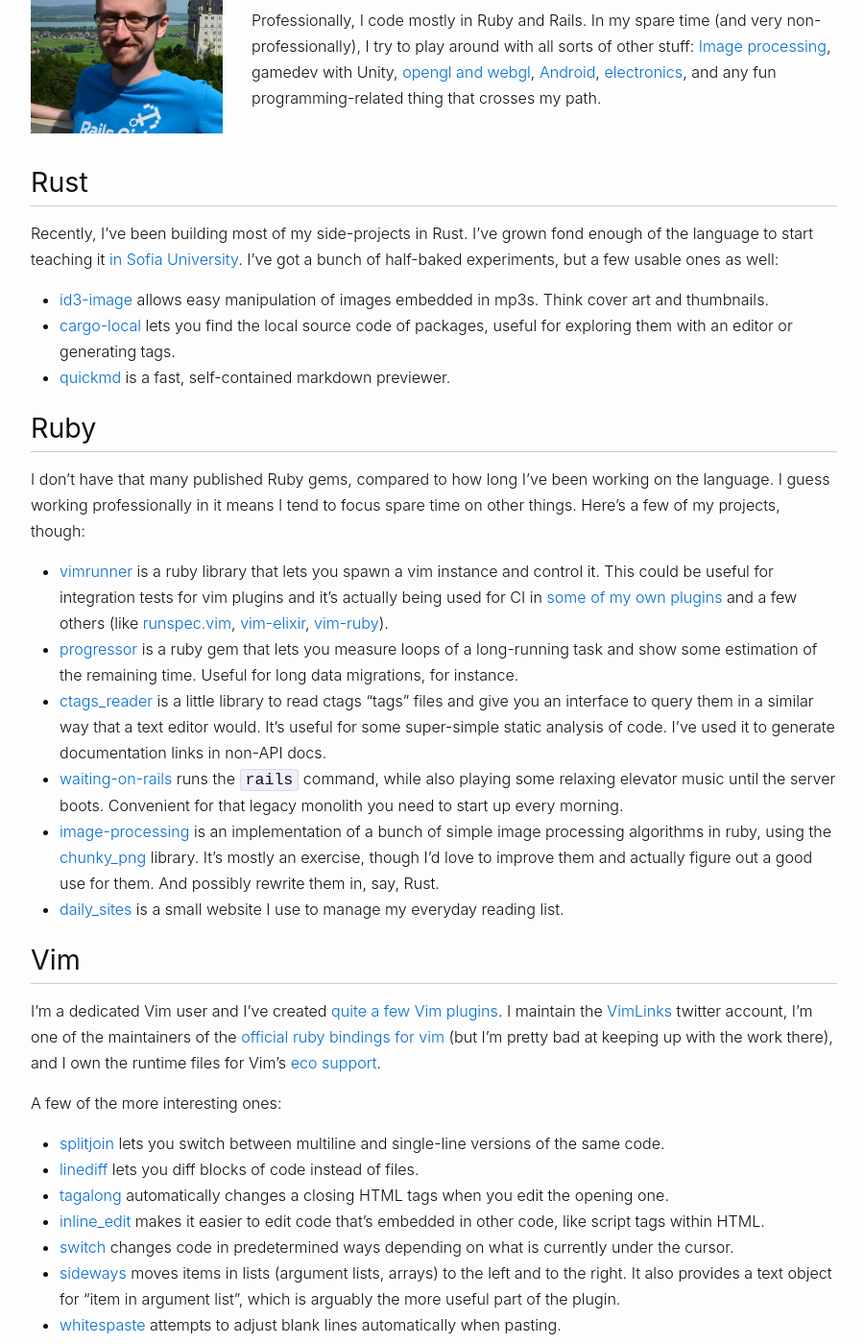
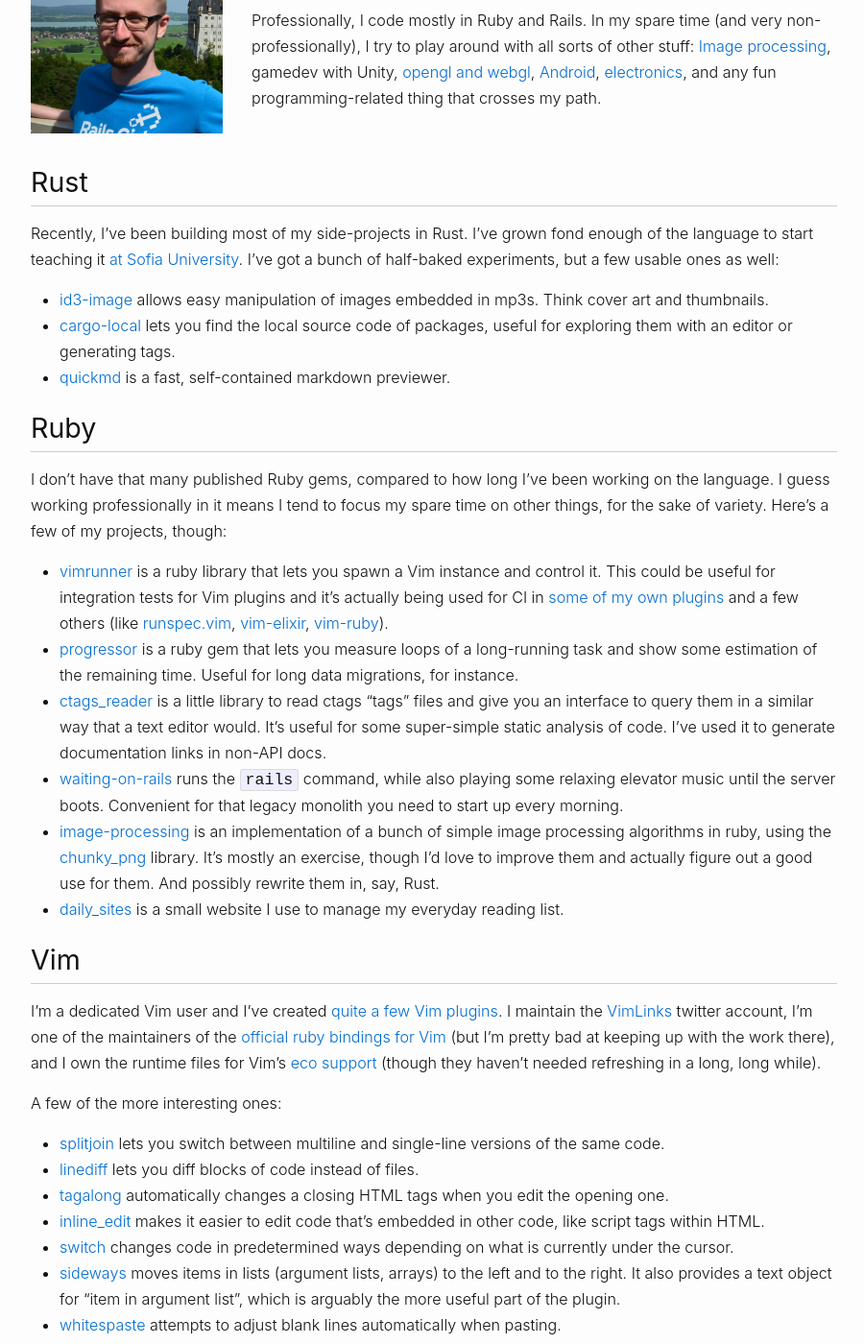
Before and after one commit to AndrewRadev/blog, a Jekyll site: the page built from about.md, in a window 1280 px wide and 1400 px high, scrolled down 225 px. Shown: the whole window at 96% size, without its empty margins (188-1088 px from the left). Built offline with Jekyll 4.4.1, drawn with Linux system fonts in a browser that asks for light colours; comment, search, counter and statistics services are not loaded; some of the changed text lies outside the part shown.

Commit message:
Minor tweaks to about page

```diff
--- a/about.md
+++ b/about.md
@@ -14,7 +14,7 @@
 
 ## Rust
 
-Recently, I've been building most of my side-projects in Rust. I've grown fond enough of the language to start teaching it [in Sofia University](https://fmi.rust-lang.bg/). I've got a bunch of half-baked experiments, but a few usable ones as well:
+Recently, I've been building most of my side-projects in Rust. I've grown fond enough of the language to start teaching it [at Sofia University](https://fmi.rust-lang.bg/). I've got a bunch of half-baked experiments, but a few usable ones as well:
 
 - [id3-image](https://github.com/AndrewRadev/id3-image) allows easy manipulation of images embedded in mp3s. Think cover art and thumbnails.
 - [cargo-local](https://github.com/AndrewRadev/cargo-local) lets you find the local source code of packages, useful for exploring them with an editor or generating tags.
@@ -22,9 +22,9 @@
 
 ## Ruby
 
-I don't have that many published Ruby gems, compared to how long I've been working on the language. I guess working professionally in it means I tend to focus spare time on other things. Here's a few of my projects, though:
+I don't have that many published Ruby gems, compared to how long I've been working on the language. I guess working professionally in it means I tend to focus my spare time on other things, for the sake of variety. Here's a few of my projects, though:
 
-- [vimrunner](https://github.com/AndrewRadev/Vimrunner) is a ruby library that lets you spawn a vim instance and control it. This could be useful for integration tests for vim plugins and it's actually being used for CI in [some of my own plugins](http://travis-ci.org/#!/AndrewRadev/splitjoin.vim) and a few others (like [runspec.vim](http://travis-ci.org/#!/mudge/runspec.vim), [vim-elixir](https://github.com/elixir-editors/vim-elixir), [vim-ruby](https://github.com/vim-ruby/vim-ruby)).
+- [vimrunner](https://github.com/AndrewRadev/Vimrunner) is a ruby library that lets you spawn a Vim instance and control it. This could be useful for integration tests for Vim plugins and it's actually being used for CI in [some of my own plugins](http://travis-ci.org/#!/AndrewRadev/splitjoin.vim) and a few others (like [runspec.vim](http://travis-ci.org/#!/mudge/runspec.vim), [vim-elixir](https://github.com/elixir-editors/vim-elixir), [vim-ruby](https://github.com/vim-ruby/vim-ruby)).
 - [progressor](https://github.com/AndrewRadev/progressor) is a ruby gem that lets you measure loops of a long-running task and show some estimation of the remaining time. Useful for long data migrations, for instance.
 - [ctags_reader](https://github.com/AndrewRadev/ctags_reader) is a little library to read ctags "tags" files and give you an interface to query them in a similar way that a text editor would. It's useful for some super-simple static analysis of code. I've used it to generate documentation links in non-API docs.
 - [waiting-on-rails](https://github.com/AndrewRadev/waiting-on-rails) runs the `rails` command, while also playing some relaxing elevator music until the server boots. Convenient for that legacy monolith you need to start up every morning.
@@ -33,7 +33,7 @@
 
 ## Vim
 
-I'm a dedicated Vim user and I've created [quite a few Vim plugins](http://www.vim.org/account/profile.php?user_id=31799). I maintain the [VimLinks](https://twitter.com/vimlinks) twitter account, I'm one of the maintainers of the [official ruby bindings for vim](https://github.com/vim-ruby/vim-ruby) (but I'm pretty bad at keeping up with the work there), and I own the runtime files for Vim's [eco support](https://github.com/AndrewRadev/vim-eco).
+I'm a dedicated Vim user and I've created [quite a few Vim plugins](http://www.vim.org/account/profile.php?user_id=31799). I maintain the [VimLinks](https://twitter.com/vimlinks) twitter account, I'm one of the maintainers of the [official ruby bindings for Vim](https://github.com/vim-ruby/vim-ruby) (but I'm pretty bad at keeping up with the work there), and I own the runtime files for Vim's [eco support](https://github.com/AndrewRadev/vim-eco) (though they haven't needed refreshing in a long, long while).
 
 A few of the more interesting ones:
 
```
Also changed, not shown: other parts of about.md (+1 -1 lines).
